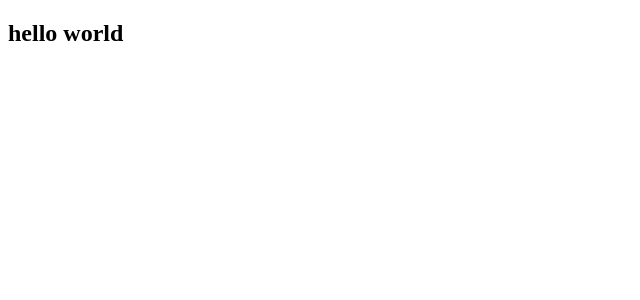
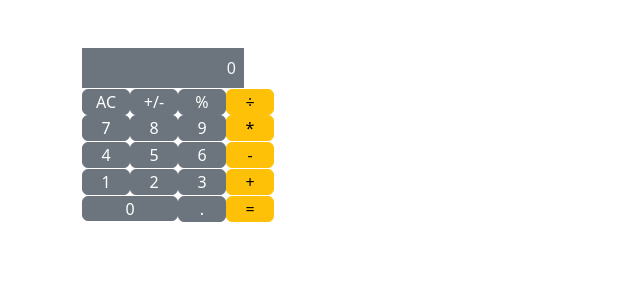
Before and after one commit to gjuliao/react_math_magician, a React (Create React App) app: page / in a window 1280 px wide. Shown: the top 300 px of the page, without its empty margins (0-640 px from the left). Built offline with nearby package versions, Linux system fonts and the light colour scheme.

Commit message:
Added styling to calculator

```diff
--- a/public/index.html
+++ b/public/index.html
@@ -5,6 +5,11 @@
     <link rel="icon" href="%PUBLIC_URL%/favicon.ico" />
     <meta name="viewport" content="width=device-width, initial-scale=1" />
     <meta name="theme-color" content="#000000" />
+    <link
+      rel="stylesheet"
+      href="https://cdn.jsdelivr.net/npm/bootstrap@5.3.0-alpha1/dist/css/bootstrap.min.css
+    "
+    />
     <meta
       name="description"
       content="Web site created using create-react-app"
--- a/src/App.js
+++ b/src/App.js
@@ -1,9 +1,10 @@
-/* eslint-disable quotes */
+/* eslint-disable quotes, jsx-quotes */
+import Calculator from './components/Calculator';
 
 function App() {
   return (
-    <div className="App">
-      <h2>hello world</h2>
+    <div className='App container '>
+      <Calculator />
     </div>
   );
 }
--- /dev/null
+++ b/src/components/BtnNumbers.js
@@ -0,0 +1,12 @@
+/* eslint-disable quotes, jsx-quotes, react/prop-types */
+import React from 'react';
+
+const BtnNumbers = ({ item }) => (
+  <div>
+    <button className='btn btn-secondary buttons' type='button'>
+      {item}
+    </button>
+  </div>
+);
+
+export default BtnNumbers;
--- /dev/null
+++ b/src/components/BtnOperator.js
@@ -0,0 +1,12 @@
+/* eslint-disable quotes, jsx-quotes, react/prop-types */
+import React from 'react';
+
+const BtnOperator = ({ item }) => (
+  <div>
+    <button className='btn btn-warning buttons' type='button'>
+      {item}
+    </button>
+  </div>
+);
+
+export default BtnOperator;
--- /dev/null
+++ b/src/components/Calculator.js
@@ -0,0 +1,45 @@
+/* eslint-disable quotes, jsx-quotes, react/prop-types */
+
+import React from 'react';
+import BtnNumbers from './BtnNumbers';
+import BtnOperator from './BtnOperator';
+import Zero from './Zero';
+
+export default function calculator() {
+  return (
+    <section className='calculator mt-5'>
+      <div className='d-flex justify-content-end bg-secondary text-light'>
+        <p className='my-auto p-2'>0</p>
+      </div>
+      <div className='d-flex'>
+        <BtnNumbers item='AC' />
+        <BtnNumbers item='+/-' />
+        <BtnNumbers item='%' />
+        <BtnOperator item='÷' />
+      </div>
+      <div className='d-flex'>
+        <BtnNumbers item='7' />
+        <BtnNumbers item='8' />
+        <BtnNumbers item='9' />
+        <BtnOperator item='*' />
+      </div>
+      <div className='d-flex'>
+        <BtnNumbers item='4' />
+        <BtnNumbers item='5' />
+        <BtnNumbers item='6' />
+        <BtnOperator item='-' />
+      </div>
+      <div className='d-flex'>
+        <BtnNumbers item='1' />
+        <BtnNumbers item='2' />
+        <BtnNumbers item='3' />
+        <BtnOperator item='+' />
+      </div>
+      <div className='d-flex'>
+        <Zero item='0' />
+        <BtnNumbers item='.' />
+        <BtnOperator item='=' />
+      </div>
+    </section>
+  );
+}
--- /dev/null
+++ b/src/components/Zero.js
@@ -0,0 +1,12 @@
+/* eslint-disable quotes, jsx-quotes, react/prop-types */
+import React from 'react';
+
+const Zero = ({ item }) => (
+  <div>
+    <button className='btn btn-secondary zero-btn' type='button'>
+      {item}
+    </button>
+  </div>
+);
+
+export default Zero;
--- a/src/index.css
+++ b/src/index.css
@@ -1,3 +1,22 @@
 body {
   box-sizing: border-box;
+  margin: 0;
+  padding: 0;
+  font-size: 16px;
 }
+
+.calculator {
+  width: 14.5%;
+  justify-content: center;
+}
+
+.buttons {
+  padding: 0;
+  min-width: 3rem;
+}
+
+.zero-btn {
+  min-width: 6rem;
+  height: 1.6rem;
+  line-height: 0.5rem;
+}
```
